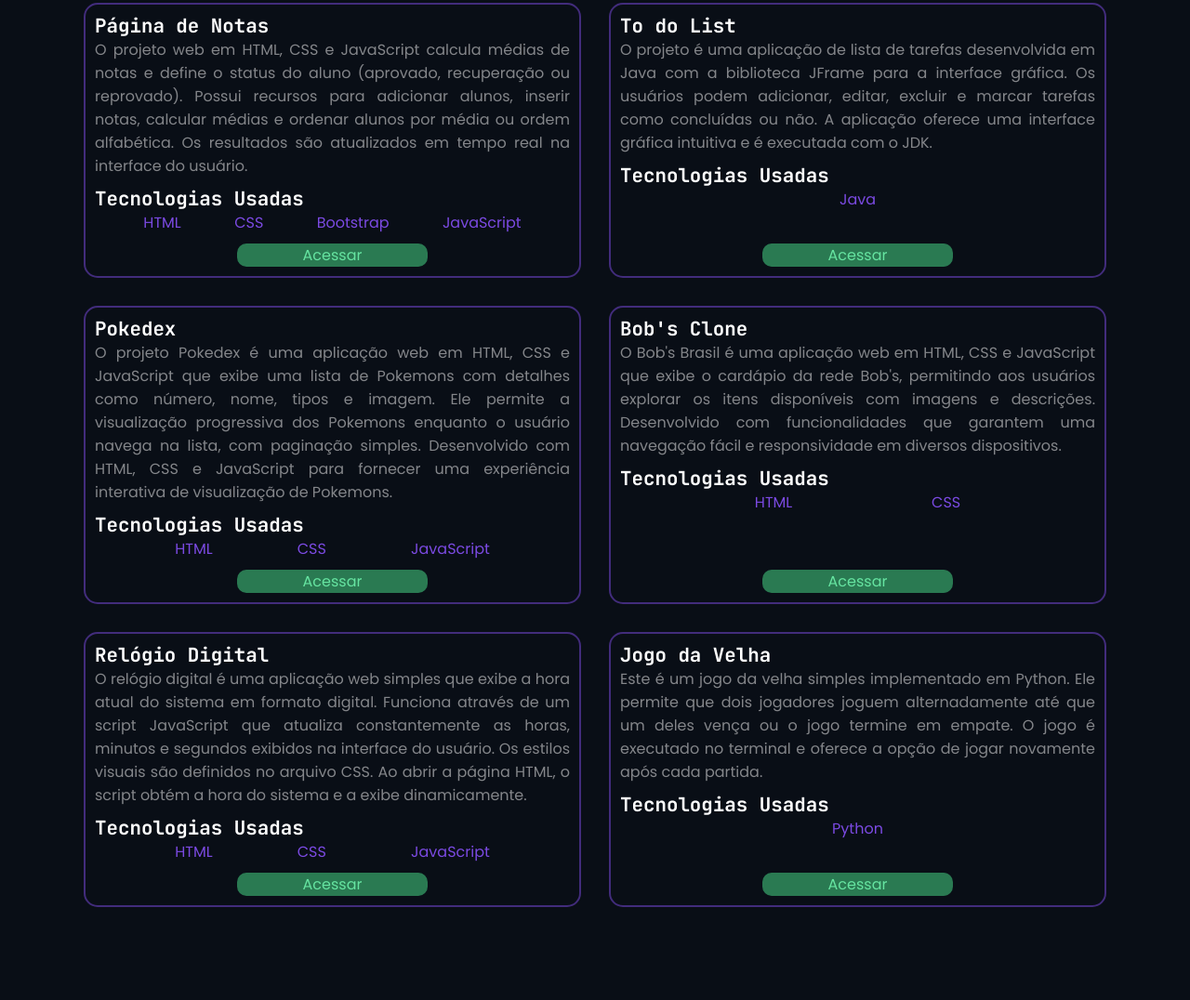
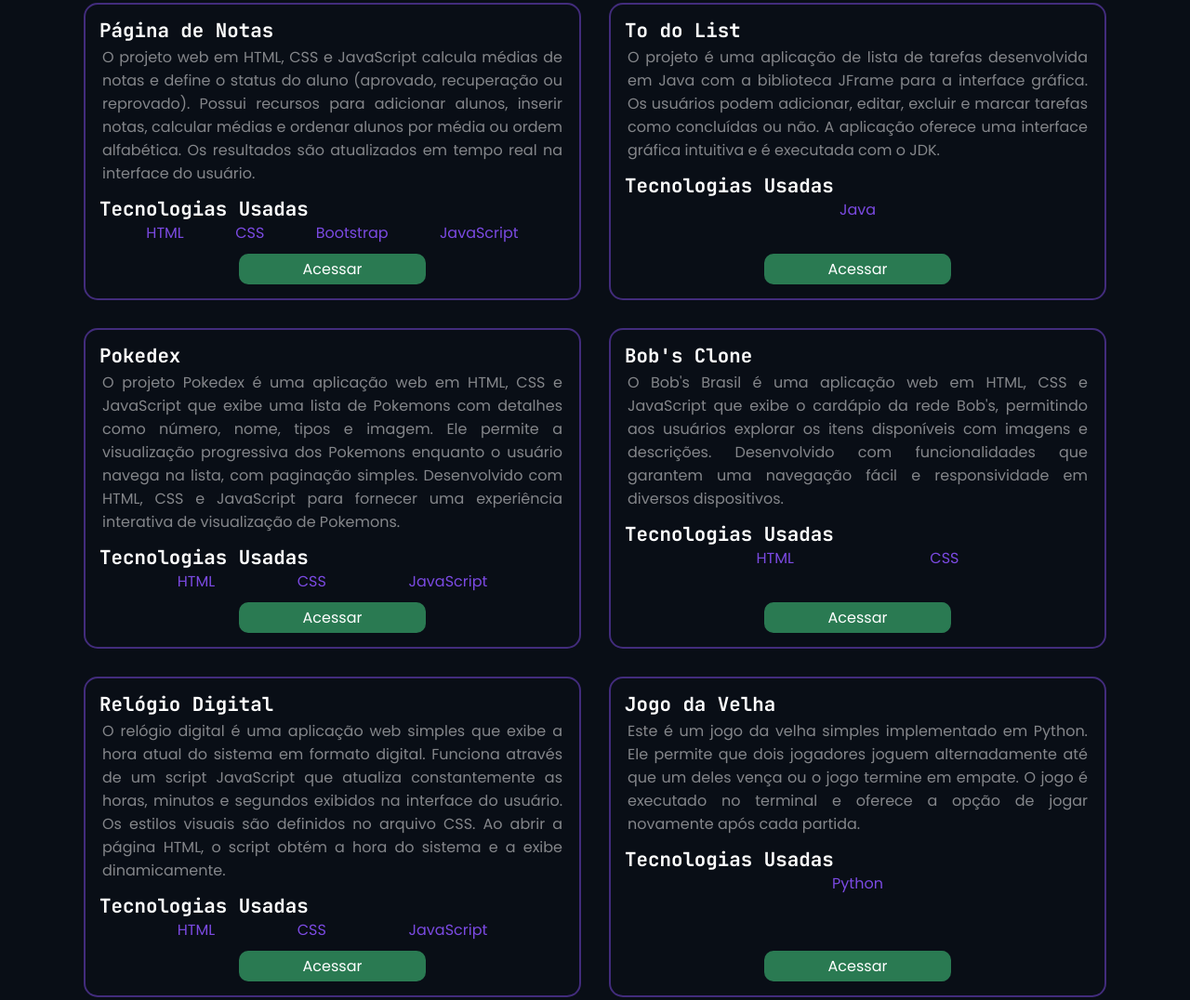
Before and after one commit to JoaoVGomees/professional-portfolio, a plain HTML site: page index.html in a window 1280 px wide. Shown: the part 1472-2548 px from the top of the page at 93% size. Drawn offline with Linux system fonts and the light colour scheme.

Commit message:
feat: edit button in projects

```diff
--- a/index.html
+++ b/index.html
@@ -118,7 +118,7 @@
                 <li>Bootstrap</li>
                 <li>JavaScript</li>
               </ul>
-              <div class="teste">
+              <div class="div-btn">
                 <a href="https://joaovgomees.github.io/pagina-notas/" target="_blank"
                   >Acessar</a
                 >
@@ -137,7 +137,7 @@
               <ul>
                 <li>Java</li>
               </ul>
-              <div class="teste">
+              <div class="div-btn">
                 <a href="https://github.com/JoaoVGomees/to-do-list" target="_blank"
                   >Acessar</a
                 >
@@ -159,7 +159,7 @@
                 <li>CSS</li>
                 <li>JavaScript</li>
               </ul>
-              <div class="teste">
+              <div class="div-btn">
                 <a href="https://joaovgomees.github.io/pokedex/" target="_blank"
                   >Acessar</a
                 >
@@ -179,7 +179,7 @@
                 <li>HTML</li>
                 <li>CSS</li>
               </ul>
-              <div class="teste"><a href="https://bob-s-clone.vercel.app/" target="_blank">Acessar</a></div>
+              <div class="div-btn"><a href="https://bob-s-clone.vercel.app/" target="_blank">Acessar</a></div>
             </article>
             <article class="projeto">
               <h3>Relógio Digital</h3>
@@ -197,7 +197,7 @@
                 <li>CSS</li>
                 <li>JavaScript</li>
               </ul>
-              <div class="teste">
+              <div class="div-btn">
                 <a href="https://joaovgomees.github.io/relogio/" target="_blank"
                   >Acessar</a
                 >
@@ -215,7 +215,7 @@
               <ul>
                 <li>Python</li>
               </ul>
-              <div class="teste">
+              <div class="div-btn">
                 <a href="https://github.com/JoaoVGomees/Jogo-da-velha" target="_blank"
                   >Acessar</a
                 >
@@ -225,6 +225,8 @@
           <section id="tecnologias-section">
             <h2>Tecnologias e habilidades</h2>
             <p>Tecnologias que domino (ou quase)</p>
+
+
             <ul id="tecnologias">
               <li>
                 <img
--- a/src/styles/styles.css
+++ b/src/styles/styles.css
@@ -113,11 +113,13 @@ p {
 }
 
 .zap a {
+    height: 40px;
     width: 120px;
     padding: 8px;
     display: flex;
     align-items: center;
-    gap: 4px;
+    justify-content: center;
+    gap: 6px;
     color: #422C7C;
     font-size: 14px;
     font-weight: 600;
@@ -159,7 +161,7 @@ p {
 }
 
 .projeto {
-    padding: 0 10px;
+    padding: 5px 15px;
     display: flex;
     flex-direction: column;
     justify-content: center;
@@ -168,6 +170,7 @@ p {
 }
 
 .projeto p {
+    padding: 3px;
     text-align: justify;
 }
 
@@ -187,27 +190,29 @@ p {
     color: #7b4ae2;
 }
 
-.projeto .teste {
+.div-btn {
     height: 100%;
     display: flex;
     align-items: flex-end;
 }
 
-.projeto a {
+.div-btn a {
     margin: 10px auto;
+    padding: 4px 0;
     width: 40%;
     text-align: center;
     align-items: flex-end;
     border-radius: 10px;
-    color: #66e4a1;
+    color: #FFF;
     background-color: #2a7a52;
     transition: all 200ms ease;
 }
 
-.projeto a:hover {
-    color: #4ae290;
+.div-btn a:hover {
+    color: #FFF;
     background-color: #349966;
-    transform: scale(1.02);
+    transform: scale(1.04);
+    box-shadow: #ffffff37 0px 4px 10px 0px;
 }
 
 #tecnologias-section {
@@ -273,11 +278,14 @@ p {
     border: none;
     border-radius: 10px;
     cursor: pointer;
-    gap: 4px;
+    gap: 10px;
+    transition: all 200ms ease;
 }
 
 #email-article button:hover {
-    background-color: #dbdbdb;
+    font-weight: 500;
+    background-color: #808080;
+    transform: scale(1.02);
 }
 
 #topo {
```
